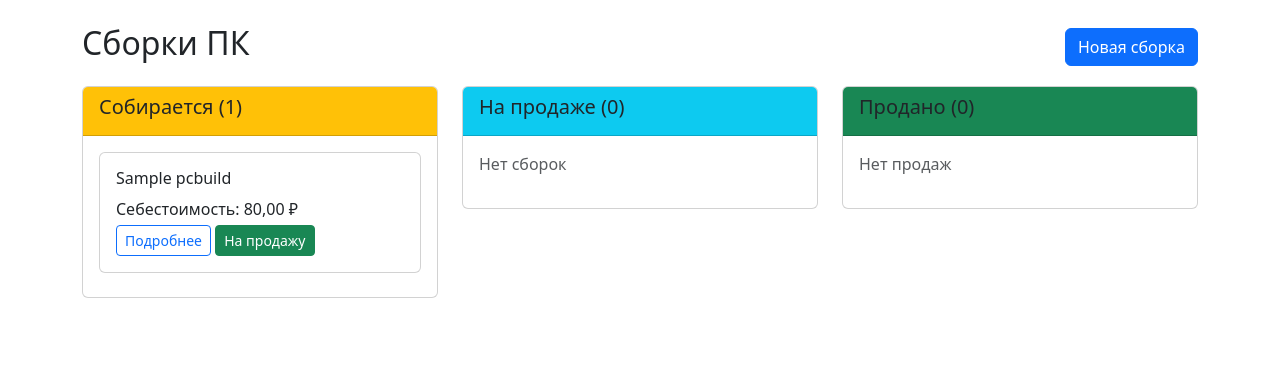
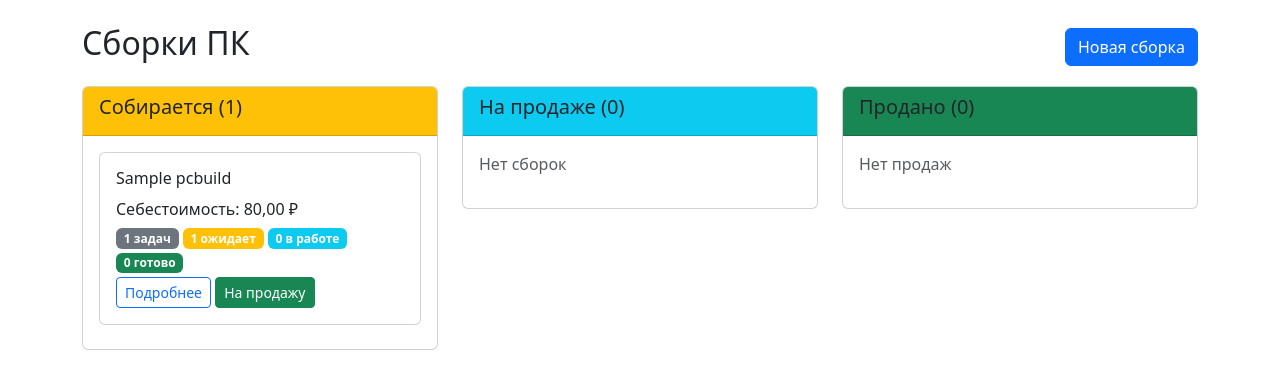
Before and after one commit to MichaelUniHorus/mikesdemos, a Django app: page /pcmanager/builds/ in a window 1280 px wide. Shown: the part 56-445 px from the top of the page. Run offline with Django 4.2, Linux system fonts and the light colour scheme; a user stored in the database is signed in; tables that the repository leaves empty hold one stand-in row (values such as "Sample post").

Commit message:
Add task_stats to PCBuild and display in kanban cards

```diff
--- a/opencbbl/apps/builds/models.py
+++ b/opencbbl/apps/builds/models.py
@@ -122,6 +122,17 @@ class PCBuild(models.Model):
             return (self.sold_at_timestamp - self.assembling_started).days
         return None
 
+    @property
+    def task_stats(self):
+        """Статистика по задачам"""
+        tasks = self.tasks.all()
+        return {
+            'total': tasks.count(),
+            'todo': tasks.filter(status='todo').count(),
+            'in_progress': tasks.filter(status='in_progress').count(),
+            'done': tasks.filter(status='done').count(),
+        }
+
     def save(self, *args, **kwargs):
         from django.utils import timezone
         if self.pk:
--- a/opencbbl/templates/builds/kanban.html
+++ b/opencbbl/templates/builds/kanban.html
@@ -18,6 +18,14 @@
                     <div class="card-body">
                         <h6>{{ build.title }}</h6>
                         <p class="mb-1">Себестоимость: {{ build.cost_price }} ₽</p>
+                        {% if build.task_stats.total > 0 %}
+                        <p class="mb-1">
+                            <span class="badge bg-secondary">{{ build.task_stats.total }} задач</span>
+                            <span class="badge bg-warning">{{ build.task_stats.todo }} ожидает</span>
+                            <span class="badge bg-info">{{ build.task_stats.in_progress }} в работе</span>
+                            <span class="badge bg-success">{{ build.task_stats.done }} готово</span>
+                        </p>
+                        {% endif %}
                         <a href="{% url 'build_detail' build.pk %}" class="btn btn-sm btn-outline-primary">Подробнее</a>
                         <a href="{% url 'build_change_status' build.pk 'for_sale' %}" class="btn btn-sm btn-success">На продажу</a>
                     </div>
@@ -40,6 +48,14 @@
                     <div class="card-body">
                         <h6>{{ build.title }}</h6>
                         <p class="mb-1">Цена: {{ build.sale_price }} ₽</p>
+                        {% if build.task_stats.total > 0 %}
+                        <p class="mb-1">
+                            <span class="badge bg-secondary">{{ build.task_stats.total }} задач</span>
+                            <span class="badge bg-warning">{{ build.task_stats.todo }} ожидает</span>
+                            <span class="badge bg-info">{{ build.task_stats.in_progress }} в работе</span>
+                            <span class="badge bg-success">{{ build.task_stats.done }} готово</span>
+                        </p>
+                        {% endif %}
                         <a href="{% url 'build_detail' build.pk %}" class="btn btn-sm btn-outline-primary">Подробнее</a>
                         <a href="{% url 'build_change_status' build.pk 'sold' %}" class="btn btn-sm btn-success">Продано</a>
                     </div>
```
